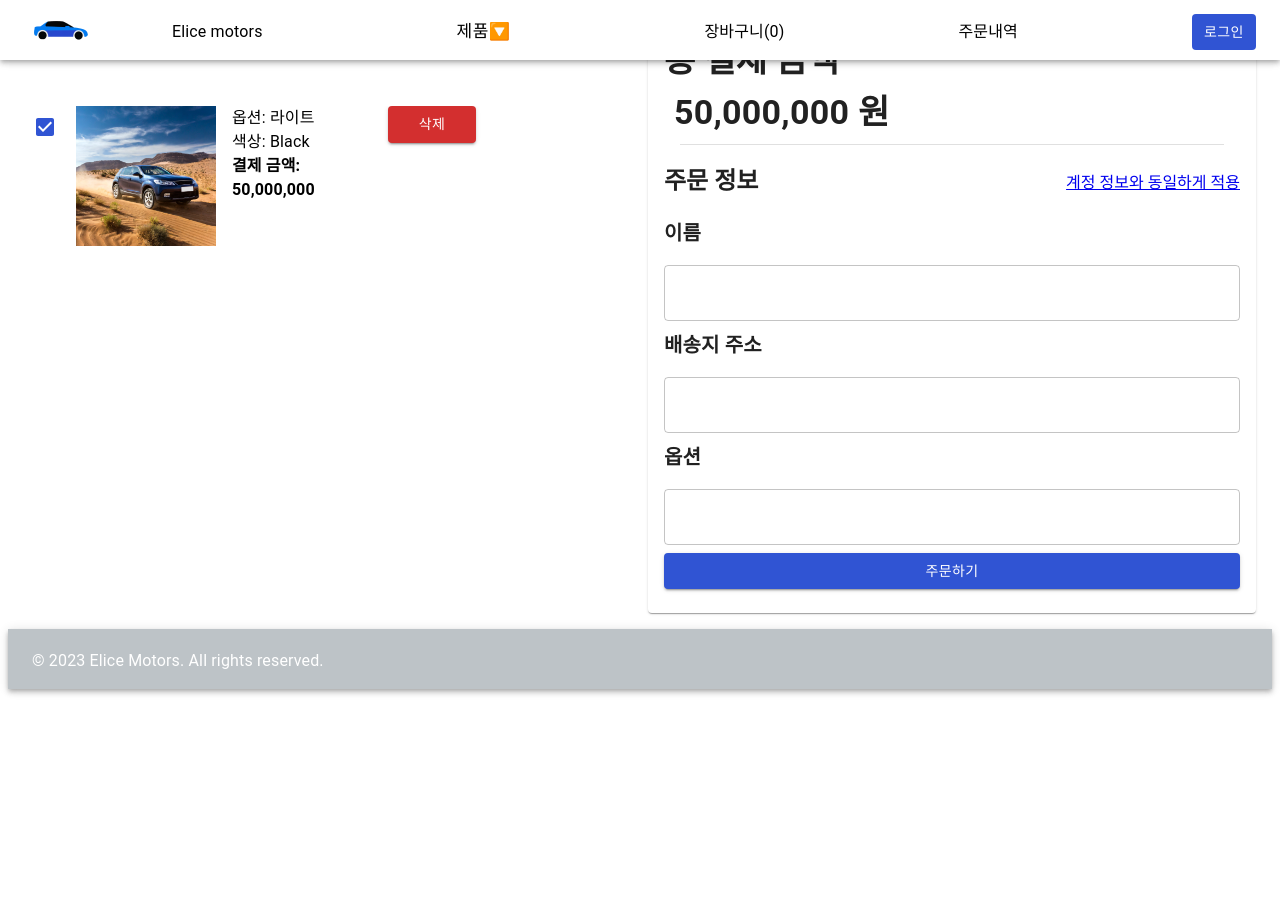
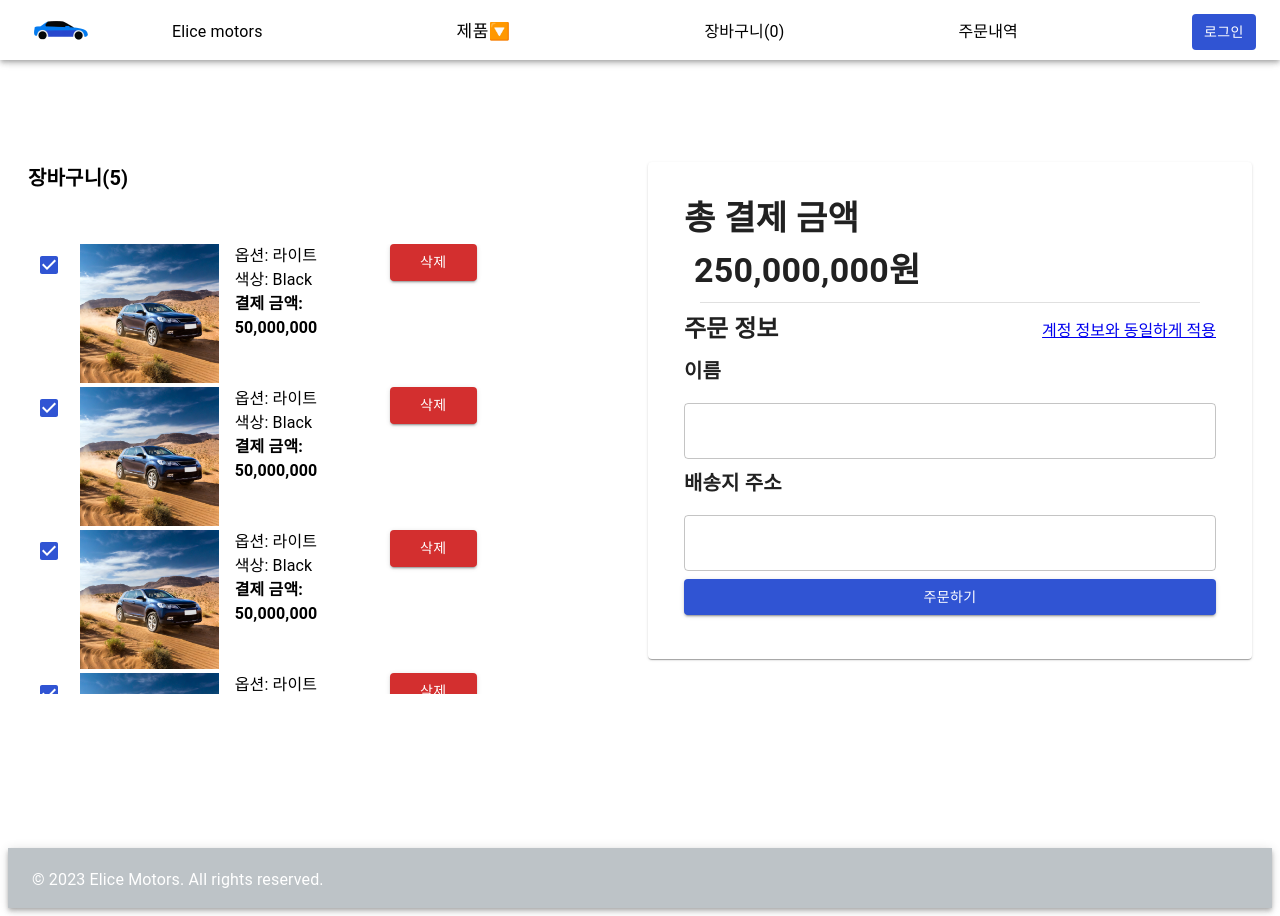
Before and after one commit to Elice-motors/Elice-motors-front, a React (Create React App) app: page /cart in a window 1280 px wide. Before the commit the page ends 800 px from the top, so only its background shows below. Built offline with nearby package versions, Linux system fonts and the light colour scheme.

Commit message:
fix: 임시 데이터값 수정

```diff
--- a/src/components/cart/CartCheck.js
+++ b/src/components/cart/CartCheck.js
@@ -1,19 +1,19 @@
-import React, { useState } from 'react';
-import Button from '@mui/material/Button';
-import TextField from '@mui/material/TextField';
-import Card from '@mui/material/Card';
-import CardContent from '@mui/material/CardContent';
-import Divider from '@mui/material/Divider';
-import { Typography, Dialog, DialogTitle, DialogContent } from '@mui/material';
-import { Link } from 'react-router-dom';
-import DaumPostcode from 'react-daum-postcode';
+import React, { useState } from "react";
+import Button from "@mui/material/Button";
+import TextField from "@mui/material/TextField";
+import Card from "@mui/material/Card";
+import CardContent from "@mui/material/CardContent";
+import Divider from "@mui/material/Divider";
+import { Typography, Dialog, DialogTitle, DialogContent } from "@mui/material";
+import { Link } from "react-router-dom";
+import DaumPostcode from "react-daum-postcode";
 
-const CartCheck = ({ cart, onPlaceOrder }) => {
-  const totalAmount = cart.reduce((total, car) => total + parseFloat(car.price.replace(/,/g, '')), 0);
+const CartCheck = ({ cart }) => {
+  const totalAmount = cart.reduce((total, car) => total + car.price, 0);
 
   const [isPostcodeOpen, setPostcodeOpen] = useState(false);
-  const [postcode, setPostcode] = useState('');
-  const [address, setAddress] = useState('');
+  const [postcode, setPostcode] = useState("");
+  const [address, setAddress] = useState("");
   const [isUsingAccountAddress, setUsingAccountAddress] = useState(false);
 
   const handleComplete = (data) => {
@@ -22,38 +22,43 @@ const CartCheck = ({ cart, onPlaceOrder }) => {
     setPostcodeOpen(false); // Close the postcode popup
   };
 
-
   const useAccountAddress = () => {
-    const accountAddressValue = 'Account Address Here';
+    const accountAddressValue = "Account Address Here";
 
     setUsingAccountAddress(true);
     setAddress(accountAddressValue);
   };
 
   return (
-    <div>
-      <Card>
+    <>
+      <Card sx={{ padding: "20px" }}>
         <CardContent>
-          <Typography variant="h4" style={{ fontWeight: 'bold' }}>
+          <Typography variant="h4" style={{ fontWeight: "bold" }}>
             총 결제 금액
           </Typography>
-          <Typography variant="h4" style={{ fontWeight: 'bold', margin: '10px' }}>
-            {totalAmount.toLocaleString()} 원
+          <Typography
+            variant="h4"
+            style={{ fontWeight: "bold", margin: "10px" }}
+          >
+            {totalAmount.toLocaleString()}원
           </Typography>
           <Divider variant="middle" />
-          <div style={{ display: 'flex', alignItems: 'center', margin: '20px 0' }}>
-            <Typography variant="h5" style={{ fontWeight: 'bold', flex: '1' }}>
+          <div
+            style={{ display: "flex", alignItems: "center", margin: "10px 0" }}
+          >
+            <Typography variant="h5" style={{ fontWeight: "bold", flex: "1" }}>
               주문 정보
             </Typography>
             <Link to="/account-address" onClick={useAccountAddress}>
               계정 정보와 동일하게 적용
             </Link>
           </div>
-          <Typography variant="h6" style={{ fontWeight: 'bold' }}>
-            이름<br/>
+          <Typography variant="h6" style={{ fontWeight: "bold" }}>
+            이름
+            <br />
           </Typography>
           <TextField variant="outlined" fullWidth margin="normal" />
-          <Typography variant="h6" style={{ fontWeight: 'bold' }}>
+          <Typography variant="h6" style={{ fontWeight: "bold" }}>
             배송지 주소
           </Typography>
           <TextField
@@ -63,28 +68,28 @@ const CartCheck = ({ cart, onPlaceOrder }) => {
             value={isUsingAccountAddress ? address : `${postcode} ${address}`}
             onClick={() => setPostcodeOpen(true)}
           />
-          <Dialog open={isPostcodeOpen} onClose={() => setPostcodeOpen(false)}
-          sx={{ '& .MuiDialog-paper': { width: '80%', height: '80%' } }}>
+          <Dialog
+            open={isPostcodeOpen}
+            onClose={() => setPostcodeOpen(false)}
+            sx={{ "& .MuiDialog-paper": { width: "80%", height: "80%" } }}
+          >
             <DialogTitle>배송지 주소 입력</DialogTitle>
             <DialogContent>
               <DaumPostcode onComplete={handleComplete} />
             </DialogContent>
           </Dialog>
-          <Typography variant="h6" style={{ fontWeight: 'bold' }}>
-            옵션
-          </Typography>
-          <TextField variant="outlined" fullWidth margin="normal" />
+          <Link to="/ordersuccess">
             <Button
               variant="contained"
               color="primary"
-            onClick={onPlaceOrder}
-            style={{ width: '100%' }}
+              style={{ width: "100%" }}
             >
               주문하기
             </Button>
+          </Link>
         </CardContent>
       </Card>
-    </div>
+    </>
   );
 };
 
--- a/src/pages/cart/Cart.js
+++ b/src/pages/cart/Cart.js
@@ -4,22 +4,75 @@ import CartList from "../../components/cart/CartList";
 import CartCheck from "../../components/cart/CartCheck";
 
 const Cart = () => {
-  const carData = {
-    id: 1,
-    name: 'SUV Model I30',
-    maxSpeed: '225km/h',
-    mileage: '10km/l',
-    fuel: '5.7',
-    color: 'Black',
-    image: '/car1.jpg',
-    price: '50,000,000',
-    option: '라이트',
-  };
+  const carData = [
+    {
+      id: 1,
+      name: "SUV Model I30",
+      maxSpeed: 225,
+      mileage: 10,
+      fuel: 5.7,
+      color: "Black",
+      image: "/car1.jpg",
+      price: 50000000,
+      option: "라이트",
+    },
+    {
+      id: 2,
+      name: "SUV Model I30",
+      maxSpeed: 225,
+      mileage: 10,
+      fuel: 5.7,
+      color: "Black",
+      image: "/car1.jpg",
+      price: 50000000,
+      option: "라이트",
+    },
+    {
+      id: 3,
+      name: "SUV Model I30",
+      maxSpeed: 225,
+      mileage: 10,
+      fuel: 5.7,
+      color: "Black",
+      image: "/car1.jpg",
+      price: 50000000,
+      option: "라이트",
+    },
+    {
+      id: 4,
+      name: "SUV Model I30",
+      maxSpeed: 225,
+      mileage: 10,
+      fuel: 5.7,
+      color: "Black",
+      image: "/car1.jpg",
+      price: 50000000,
+      option: "라이트",
+    },
+    {
+      id: 5,
+      name: "SUV Model I30",
+      maxSpeed: 225,
+      mileage: 10,
+      fuel: 5.7,
+      color: "Black",
+      image: "/car1.jpg",
+      price: 50000000,
+      option: "라이트",
+    },
+  ];
 
-  const [cart, setCart] = useState([carData]);
+  const [cart, setCart] = useState(carData);
 
   return (
-    <div style={{ padding: "16px" }}>
+    <div
+      style={{
+        display: "flex",
+        alignItems: "center",
+        height: "100vh",
+        padding: "20px",
+      }}
+    >
       <Grid container spacing={2}>
         <Grid item xs={6}>
           <CartList cart={cart} setCart={setCart} />
--- a/src/pages/order/DirectOrder.js
+++ b/src/pages/order/DirectOrder.js
@@ -1,5 +1,5 @@
 import React, { useState } from "react";
-import { Grid } from "@mui/material";
+import { Grid, Typography } from "@mui/material";
 import CartCheck from "../../components/cart/CartCheck";
 import CartOne from "../../components/cart/CartOne";
 
@@ -8,12 +8,12 @@ const Cart = () => {
     {
       id: 1,
       name: "차량 1",
-      maxSpeed: "225km/h",
-      mileage: "10km/l",
+      maxSpeed: 225,
+      mileage: 10,
       fuel: "5.7",
       color: "Black",
       image: "/car1.jpg",
-      price: "50,000,000",
+      price: 50000000,
       option: "라이트",
     },
   ];
@@ -21,7 +21,18 @@ const Cart = () => {
   const [cart, setCart] = useState(carsData);
 
   return (
-    <div style={{ padding: "16px" }}>
+    <div
+      style={{
+        display: "flex",
+        alignItems: "center",
+        height: "100vh",
+        padding: "20px",
+      }}
+    >
+      <div>
+        <Typography variant="h4" style={{ fontWeight: "bold" }}>
+          즉시 결제
+        </Typography>
         <Grid container spacing={2}>
           <Grid item xs={6}>
             <CartOne car={cart[0]} setCart={setCart} />
@@ -32,6 +43,7 @@ const Cart = () => {
           </Grid>
         </Grid>
       </div>
+    </div>
   );
 };
 
```
Lines whose indentation alone changed are shown as unchanged.
